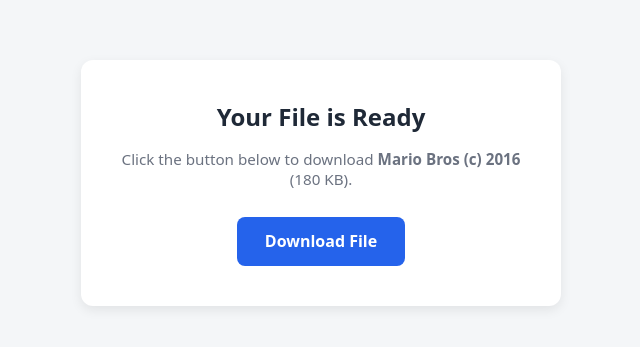
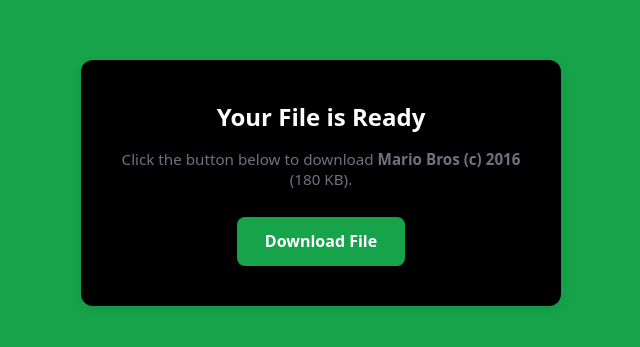
Before and after one commit to selatgibraltar-54/EscapeAble-download, a plain HTML site: page index.html in a window 1280 px wide. Shown: the part 217-564 px from the top of the page, without its empty margins (319-959 px from the left). Drawn offline with Linux system fonts and the light colour scheme.

Commit message:
Update index.html

```diff
--- a/index.html
+++ b/index.html
@@ -12,11 +12,11 @@
       align-items: center;
       min-height: 100vh;
       margin: 0;
-      background-color: #f4f6f8;
-      color: #1f2937;
+      background-color: #16a34a;
+      color: #ffffff;
     }
     .card {
-      background: #ffffff;
+      background: #000000;
       padding: 2.5rem;
       border-radius: 12px;
       box-shadow: 0 4px 12px rgba(0, 0, 0, 0.08);
@@ -36,7 +36,7 @@
     }
     .download-btn {
       display: inline-block;
-      background-color: #2563eb;
+      background-color: #16a34a;
       color: #ffffff;
       text-decoration: none;
       font-weight: 600;
@@ -45,7 +45,7 @@
       transition: background-color 0.2s ease;
     }
     .download-btn:hover {
-      background-color: #1d4ed8;
+      background-color: #15803d;
     }
   </style>
 </head>
```
